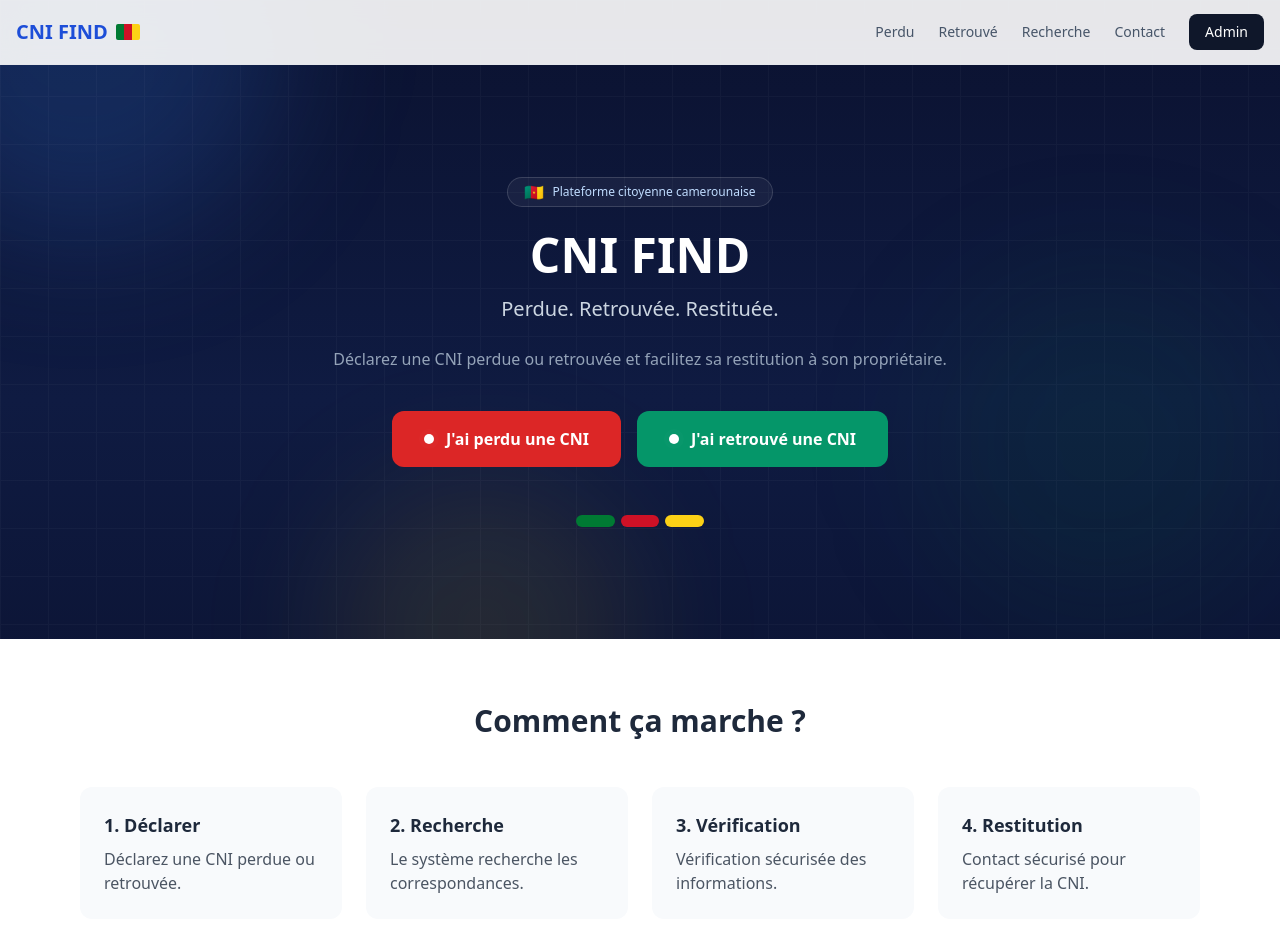
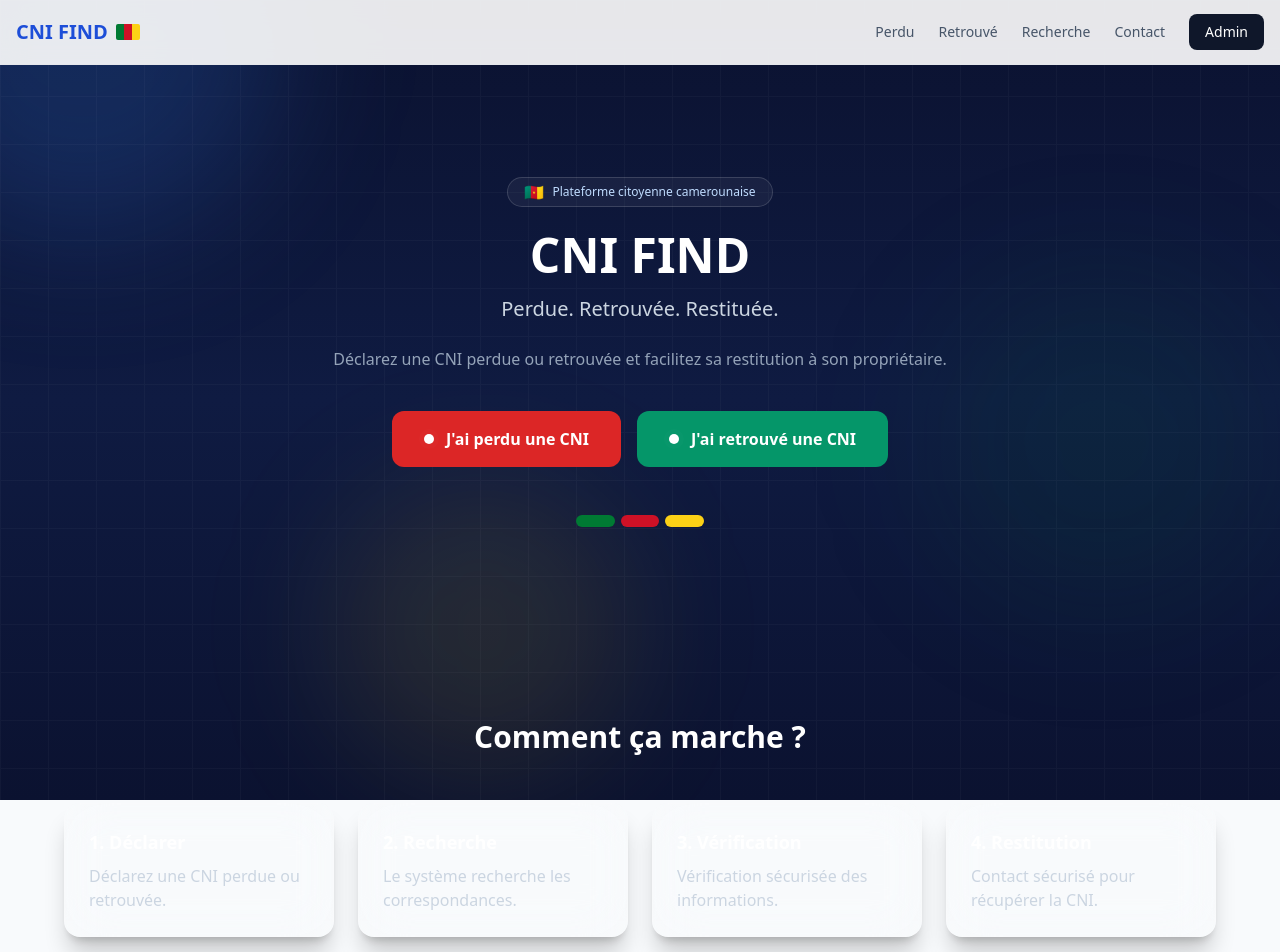
Before and after one commit to freddy-20/CNI-FIND, a Next.js app: page / in a window 1280 px wide. Shown: the top 952 px of the page. Built offline with nearby package versions, Linux system fonts and the light colour scheme.

Commit message:
Update HowItWorks.tsx

```diff
--- a/components/home/HowItWorks.tsx
+++ b/components/home/HowItWorks.tsx
@@ -1,54 +1,29 @@
+const STEPS = [
+  { title: "1. Déclarer", text: "Déclarez une CNI perdue ou retrouvée." },
+  { title: "2. Recherche", text: "Le système recherche les correspondances." },
+  { title: "3. Vérification", text: "Vérification sécurisée des informations." },
+  { title: "4. Restitution", text: "Contact sécurisé pour récupérer la CNI." },
+];
+
 export default function HowItWorks() {
   return (
-    <section className="py-16 bg-white">
-      <div className="max-w-6xl mx-auto px-4">
-
-        <h2 className="text-3xl font-bold text-center mb-12">
+    <section className="px-4 py-16 sm:py-20">
+      <div className="mx-auto max-w-6xl">
+        <h2 className="animate-fade-in-up mb-12 text-center text-3xl font-bold text-white">
           Comment ça marche ?
         </h2>
 
-        <div className="grid md:grid-cols-4 gap-6">
-
-          <div className="bg-slate-50 p-6 rounded-xl">
-            <h3 className="font-bold text-lg mb-2">
-              1. Déclarer
-            </h3>
-
-            <p className="text-gray-600">
-              Déclarez une CNI perdue ou retrouvée.
-            </p>
-          </div>
-
-          <div className="bg-slate-50 p-6 rounded-xl">
-            <h3 className="font-bold text-lg mb-2">
-              2. Recherche
-            </h3>
-
-            <p className="text-gray-600">
-              Le système recherche les correspondances.
-            </p>
-          </div>
-
-          <div className="bg-slate-50 p-6 rounded-xl">
-            <h3 className="font-bold text-lg mb-2">
-              3. Vérification
-            </h3>
-
-            <p className="text-gray-600">
-              Vérification sécurisée des informations.
-            </p>
-          </div>
-
-          <div className="bg-slate-50 p-6 rounded-xl">
-            <h3 className="font-bold text-lg mb-2">
-              4. Restitution
-            </h3>
-
-            <p className="text-gray-600">
-              Contact sécurisé pour récupérer la CNI.
-            </p>
-          </div>
-
+        <div className="grid gap-6 md:grid-cols-4">
+          {STEPS.map((step, i) => (
+            <div
+              key={step.title}
+              className="glass-card animate-fade-in-up p-6"
+              style={{ animationDelay: `${i * 120}ms` }}
+            >
+              <h3 className="mb-2 text-lg font-bold text-white">{step.title}</h3>
+              <p className="text-slate-300">{step.text}</p>
+            </div>
+          ))}
         </div>
       </div>
     </section>
```
